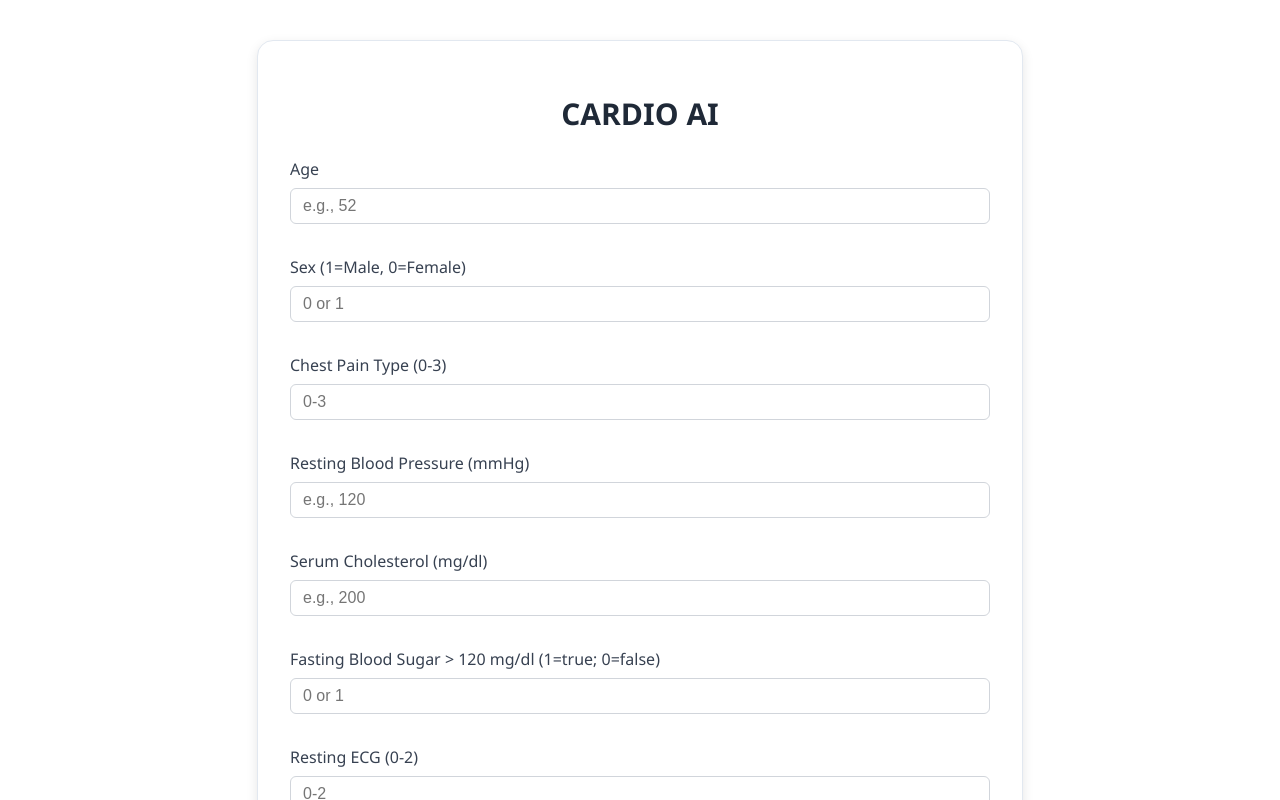
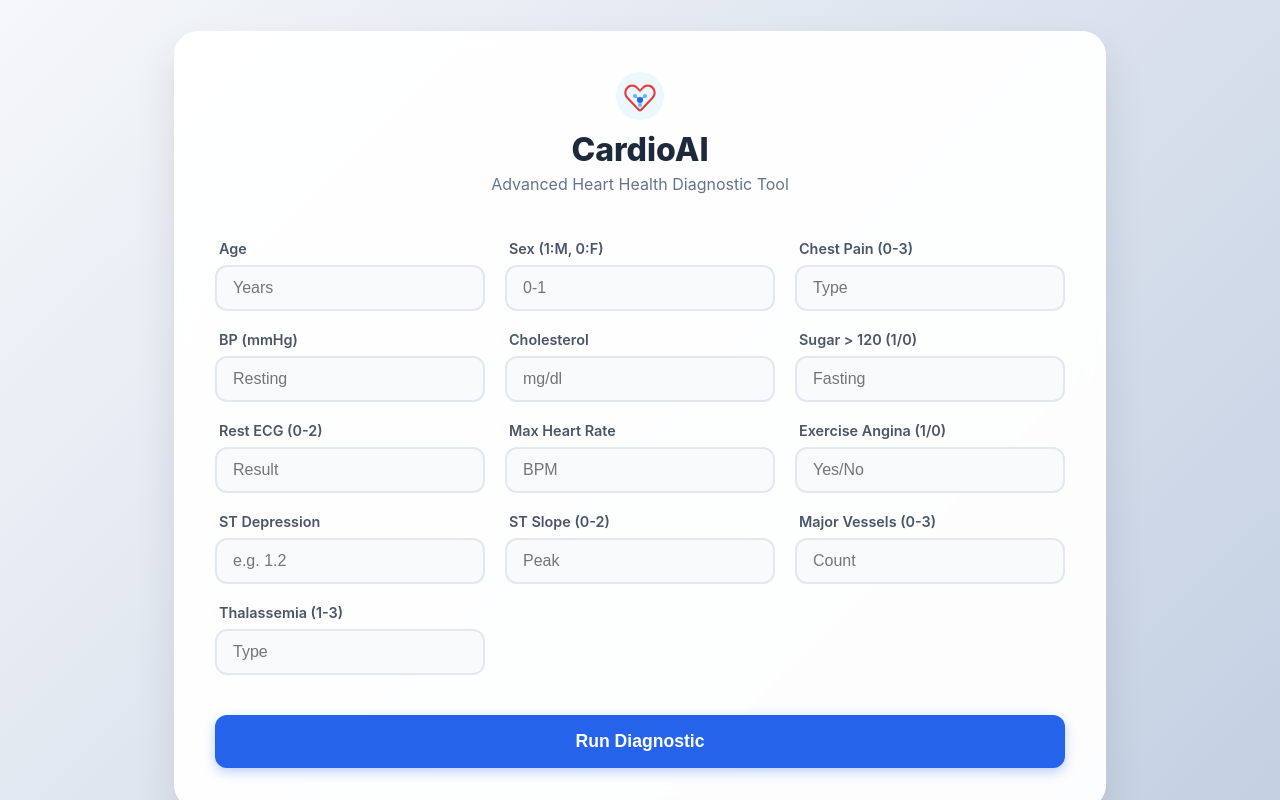
Before and after one commit to StephenMacharia/hearthealth, a React (Create React App) app: page / in a window 1280 px wide. Shown: the top 800 px of the page. Built offline with nearby package versions, Linux system fonts and the light colour scheme.

Commit message:
cardio Ai rebranding

```diff
--- a/src/components/HeartDiseasePredictor.jsx
+++ b/src/components/HeartDiseasePredictor.jsx
@@ -1,6 +1,35 @@
 import React, { useState } from 'react';
 import axios from 'axios';
-import { motion } from 'framer-motion';
+import { motion, AnimatePresence } from 'framer-motion';
+
+// --- The Cardio AI Icon Component (Inline SVG) ---
+const CardioAIIcon = () => (
+  <svg
+    width="48"
+    height="48"
+    viewBox="0 0 48 48"
+    fill="none"
+    xmlns="http://www.w3.org/2000/svg"
+    style={{ marginBottom: '10px' }}
+  >
+    {/* Background Circle */}
+    <circle cx="24" cy="24" r="24" fill="#EBF8FF"/>
+
+    {/* Heart Outline */}
+    <path d="M24 39.42C23.25 39.42 22.5 39.12 21.93 38.52L10.59 26.58C7.53 23.37 7.53 18.21 10.59 15C13.65 11.79 18.63 11.79 21.69 15L24 17.43L26.31 15C29.37 11.79 34.35 11.79 37.41 15C40.47 18.21 40.47 23.37 37.41 26.58L26.07 38.52C25.5 39.12 24.75 39.42 24 39.42ZM16.14 14.82C14.7 14.82 13.26 15.39 12.18 16.53C9.9 18.9 9.9 22.71 12.18 25.11L23.52 37.05C23.79 37.32 24.21 37.32 24.48 37.05L35.82 25.11C38.1 22.71 38.1 18.9 35.82 16.53C33.54 14.16 29.85 14.16 27.57 16.53L24.66 19.59C24.3 19.98 23.7 19.98 23.34 19.59L20.43 16.53C19.26 15.39 17.7 14.82 16.14 14.82Z" fill="#E53E3E"/>
+
+    {/* AI / Neural Network Dots & Lines */}
+    <circle cx="24" cy="28" r="3" fill="#2563EB"/> {/* Center node */}
+    <circle cx="19" cy="24" r="2" fill="#63B3ED"/>
+    <circle cx="29" cy="24" r="2" fill="#63B3ED"/>
+    <circle cx="24" cy="33" r="2" fill="#63B3ED"/>
+
+    {/* Connections */}
+    <path d="M20.5 25L22.5 27" stroke="#2563EB" strokeWidth="1"/>
+    <path d="M27.5 25L25.5 27" stroke="#2563EB" strokeWidth="1"/>
+    <path d="M24 31V29.5" stroke="#2563EB" strokeWidth="1"/>
+  </svg>
+);
 
 const HeartDiseasePredictor = () => {
   const [formData, setFormData] = useState({
@@ -10,6 +39,7 @@ const HeartDiseasePredictor = () => {
 
   const [result, setResult] = useState(null);
   const [error, setError] = useState('');
+  const [loading, setLoading] = useState(false);
 
   const featureOrder = [
     'age', 'sex', 'cp', 'trestbps', 'chol', 'fbs',
@@ -24,8 +54,8 @@ const HeartDiseasePredictor = () => {
     e.preventDefault();
     setError('');
     setResult(null);
+    setLoading(true);
 
-    // Convert form data to numbers in the correct order
     const featureValues = featureOrder.map(key => {
       const value = formData[key]?.trim();
       if (value === '') return NaN;
@@ -33,119 +63,195 @@ const HeartDiseasePredictor = () => {
     });
 
     if (featureValues.some(isNaN)) {
-      setError('Please fill all fields correctly. All values must be numbers.');
+      setError('Please fill all fields correctly.');
+      setLoading(false);
       return;
     }
-
-    const payloadToSend = { features: [featureValues] };
-    console.log('Sending:', payloadToSend);
 
     try {
       const res = await axios.post(
         'https://ai-heart-disease-prediction-system.onrender.com/predict',
-        payloadToSend,
+        { features: [featureValues] },
         { headers: { 'Content-Type': 'application/json' } }
       );
       setResult(res.data.prediction);
     } catch (err) {
-      let errorMessage = 'Prediction failed. Please try again.';
-      if (err.response) {
-        errorMessage = `Prediction failed: ${err.response.data.error || JSON.stringify(err.response.data)}`;
-      } else if (err.request) {
-        errorMessage = 'Prediction failed: Could not connect to the server.';
-      } else {
-        errorMessage = `Prediction failed: ${err.message}`;
-      }
-      setError(errorMessage);
+      setError('Connection error. Please try again later.');
+    } finally {
+      setLoading(false);
     }
   };
 
-  const containerStyle = {
-    maxWidth: '700px', margin: '40px auto', padding: '2rem', backgroundColor: '#fff',
-    borderRadius: '1rem', boxShadow: '0 4px 12px rgba(0, 0, 0, 0.1)',
-    border: '1px solid #e2e8f0', fontFamily: 'Segoe UI, sans-serif'
+  const styles = {
+    wrapper: {
+      minHeight: '100vh',
+      display: 'flex',
+      alignItems: 'center',
+      justifyContent: 'center',
+      background: 'linear-gradient(135deg, #f5f7fa 0%, #c3cfe2 100%)',
+      padding: '20px'
+    },
+    container: {
+      maxWidth: '850px',
+      width: '100%',
+      backgroundColor: 'rgba(255, 255, 255, 0.95)',
+      borderRadius: '24px',
+      padding: '40px',
+      boxShadow: '0 20px 40px rgba(0,0,0,0.1)',
+      backdropFilter: 'blur(10px)',
+      border: '1px solid #fff'
+    },
+    header: {
+      textAlign: 'center',
+      marginBottom: '30px',
+      display: 'flex',
+      flexDirection: 'column',
+      alignItems: 'center'
+    },
+    grid: {
+      display: 'grid',
+      gridTemplateColumns: 'repeat(auto-fit, minmax(250px, 1fr))',
+      gap: '20px'
+    },
+    inputGroup: {
+      display: 'flex',
+      flexDirection: 'column',
+      gap: '8px'
+    },
+    label: {
+      fontSize: '0.9rem',
+      fontWeight: '600',
+      color: '#4a5568',
+      marginLeft: '4px'
+    },
+    input: {
+      padding: '12px 16px',
+      borderRadius: '12px',
+      border: '2px solid #e2e8f0',
+      fontSize: '1rem',
+      outline: 'none',
+      transition: 'all 0.2s ease',
+      backgroundColor: '#f8fafc'
+    },
+    button: {
+      gridColumn: '1 / -1',
+      backgroundColor: '#2563eb',
+      color: 'white',
+      padding: '16px',
+      borderRadius: '12px',
+      fontSize: '1.1rem',
+      fontWeight: 'bold',
+      border: 'none',
+      cursor: 'pointer',
+      marginTop: '20px',
+      boxShadow: '0 4px 12px rgba(37, 99, 235, 0.3)'
+    },
+    resultCard: (isHighRisk) => ({
+      marginTop: '30px',
+      padding: '20px',
+      borderRadius: '16px',
+      textAlign: 'center',
+      backgroundColor: isHighRisk ? '#fff1f2' : '#f0fdf4',
+      border: `2px solid ${isHighRisk ? '#fecdd3' : '#bbf7d0'}`,
+      color: isHighRisk ? '#9f1239' : '#166534'
+    })
   };
-  const labelStyle = { marginBottom: '0.5rem', fontWeight: '500', color: '#374151' };
-  const inputStyle = {
-    border: '1px solid #d1d5db', borderRadius: '0.375rem', padding: '0.5rem 0.75rem',
-    outline: 'none', fontSize: '1rem', transition: '0.3s', marginBottom: '1rem'
-  };
-  const inputFocusStyle = { boxShadow: '0 0 0 3px rgba(59, 130, 246, 0.5)' };
-  const buttonStyle = {
-    backgroundColor: '#2563eb', color: '#fff', padding: '0.5rem 1rem',
-    borderRadius: '0.375rem', fontWeight: '600', border: 'none',
-    cursor: 'pointer', marginTop: '1rem'
-  };
-  const resultBoxStyle = (isError) => ({
-    marginTop: '1.5rem', padding: '1rem', borderRadius: '0.375rem',
-    backgroundColor: isError ? '#fee2e2' : '#eff6ff',
-    color: isError ? '#991b1b' : '#1e40af',
-    textAlign: 'center', border: isError ? '1px solid #f87171' : '1px solid #bfdbfe'
-  });
-  const errorBoxStyle = { ...resultBoxStyle(true) };
 
   const fields = [
-    { label: 'Age', name: 'age', placeholder: 'e.g., 52' },
-    { label: 'Sex (1=Male, 0=Female)', name: 'sex', placeholder: '0 or 1' },
-    { label: 'Chest Pain Type (0-3)', name: 'cp', placeholder: '0-3' },
-    { label: 'Resting Blood Pressure (mmHg)', name: 'trestbps', placeholder: 'e.g., 120' },
-    { label: 'Serum Cholesterol (mg/dl)', name: 'chol', placeholder: 'e.g., 200' },
-    { label: 'Fasting Blood Sugar > 120 mg/dl (1=true; 0=false)', name: 'fbs', placeholder: '0 or 1' },
-    { label: 'Resting ECG (0-2)', name: 'restecg', placeholder: '0-2' },
-    { label: 'Max Heart Rate Achieved', name: 'thalach', placeholder: 'e.g., 150' },
-    { label: 'Exercise Induced Angina (1=yes; 0=no)', name: 'exang', placeholder: '0 or 1' },
-    { label: 'ST Depression by Exercise', name: 'oldpeak', placeholder: 'e.g., 1.2 (float)' },
-    { label: 'Slope of the Peak ST Segment (0-2)', name: 'slope', placeholder: '0-2' },
-    { label: 'Number of Major Vessels (0-3) colored by flourosopy', name: 'ca', placeholder: '0-3' },
-    { label: 'Thalassemia (1=normal, 2=fixed defect, 3=reversible defect)', name: 'thal', placeholder: '1-3' }
+    { label: 'Age', name: 'age', placeholder: 'Years' },
+    { label: 'Sex (1:M, 0:F)', name: 'sex', placeholder: '0-1' },
+    { label: 'Chest Pain (0-3)', name: 'cp', placeholder: 'Type' },
+    { label: 'BP (mmHg)', name: 'trestbps', placeholder: 'Resting' },
+    { label: 'Cholesterol', name: 'chol', placeholder: 'mg/dl' },
+    { label: 'Sugar > 120 (1/0)', name: 'fbs', placeholder: 'Fasting' },
+    { label: 'Rest ECG (0-2)', name: 'restecg', placeholder: 'Result' },
+    { label: 'Max Heart Rate', name: 'thalach', placeholder: 'BPM' },
+    { label: 'Exercise Angina (1/0)', name: 'exang', placeholder: 'Yes/No' },
+    { label: 'ST Depression', name: 'oldpeak', placeholder: 'e.g. 1.2' },
+    { label: 'ST Slope (0-2)', name: 'slope', placeholder: 'Peak' },
+    { label: 'Major Vessels (0-3)', name: 'ca', placeholder: 'Count' },
+    { label: 'Thalassemia (1-3)', name: 'thal', placeholder: 'Type' }
   ];
 
   return (
-    <motion.div style={containerStyle} initial={{ opacity: 0, y: 30 }} animate={{ opacity: 1, y: 0 }} transition={{ duration: 0.5 }}>
-      <h1 style={{ fontSize: '1.875rem', fontWeight: '600', textAlign: 'center', color: '#1f2937', marginBottom: '1.5rem' }}>
-        CARDIO AI
-      </h1>
+    <div style={styles.wrapper}>
+      <motion.div
+        style={styles.container}
+        initial={{ opacity: 0, scale: 0.95 }}
+        animate={{ opacity: 1, scale: 1 }}
+      >
+        <div style={styles.header}>
+          <CardioAIIcon /> {/* --- Added Icon Component Here --- */}
+          <h1 style={{ margin: 0, color: '#1e293b', fontSize: '2rem', fontWeight: '800' }}>CardioAI</h1>
+          <p style={{ color: '#64748b', marginTop: '5px' }}>Advanced Heart Health Diagnostic Tool</p>
+        </div>
 
-      <form onSubmit={handleSubmit} style={{ display: 'grid', gridTemplateColumns: '1fr', gap: '1rem' }}>
+        <form onSubmit={handleSubmit} style={styles.grid}>
           {fields.map((field) => (
-          <div key={field.name} style={{ display: 'flex', flexDirection: 'column' }}>
-            <label htmlFor={field.name} style={labelStyle}>{field.label}</label>
+            <div key={field.name} style={styles.inputGroup}>
+              <label style={styles.label}>{field.label}</label>
               <input
                 type="number"
                 step={field.name === 'oldpeak' ? "0.1" : "1"}
-              id={field.name}
                 name={field.name}
                 value={formData[field.name]}
                 onChange={handleChange}
                 placeholder={field.placeholder}
-              style={inputStyle}
-              onFocus={(e) => e.target.style.boxShadow = inputFocusStyle.boxShadow}
-              onBlur={(e) => e.target.style.boxShadow = 'none'}
                 required
+                style={styles.input}
+                onFocus={(e) => {
+                  e.target.style.borderColor = '#2563eb';
+                  e.target.style.backgroundColor = '#fff';
+                }}
+                onBlur={(e) => {
+                  e.target.style.borderColor = '#e2e8f0';
+                  e.target.style.backgroundColor = '#f8fafc';
+                }}
               />
             </div>
           ))}
 
-        <motion.button type="submit" whileTap={{ scale: 0.96 }} style={buttonStyle}>
-          Predict Risk
+          <motion.button
+            type="submit"
+            whileHover={{ scale: 1.01, backgroundColor: '#1d4ed8' }}
+            whileTap={{ scale: 0.98 }}
+            style={styles.button}
+            disabled={loading}
+          >
+            {loading ? 'Analyzing...' : 'Run Diagnostic'}
           </motion.button>
         </form>
 
+        <AnimatePresence>
           {error && (
-        <motion.div style={errorBoxStyle} initial={{ opacity: 0 }} animate={{ opacity: 1 }}>
-          <strong>Error:</strong> {error}
+            <motion.div
+              initial={{ opacity: 0, y: 10 }}
+              animate={{ opacity: 1, y: 0 }}
+              style={{ ...styles.resultCard(true), backgroundColor: '#fef2f2' }}
+            >
+              {error}
             </motion.div>
           )}
 
           {result !== null && !error && (
-        <motion.div style={resultBoxStyle(false)} initial={{ opacity: 0 }} animate={{ opacity: 1 }}>
-          <strong>Prediction:</strong>{' '}
+            <motion.div
+              initial={{ opacity: 0, y: 20 }}
+              animate={{ opacity: 1, y: 0 }}
+              style={styles.resultCard(result === 1)}
+            >
+              <h3 style={{ margin: '0 0 10px 0' }}>
+                {result === 1 ? 'Attention Required' : 'Healthy Result'}
+              </h3>
+              <p style={{ margin: 0 }}>
                 {result === 1
-            ? '⚠️ High likelihood of heart disease. Please consult a doctor.'
-            : '✅ Low likelihood of heart disease. Maintain a healthy lifestyle.'}
+                  ? '⚠️ High likelihood of heart disease detected. Please schedule a professional medical screening.'
+                  : '✅ Results suggest a low likelihood of heart disease. Keep up the healthy habits!'}
+              </p>
             </motion.div>
           )}
+        </AnimatePresence>
       </motion.div>
+    </div>
   );
 };
 
```
Also changed, not shown: 1 other file (tests, documents, lock files or other folders). Lines whose indentation alone changed are shown as unchanged.
